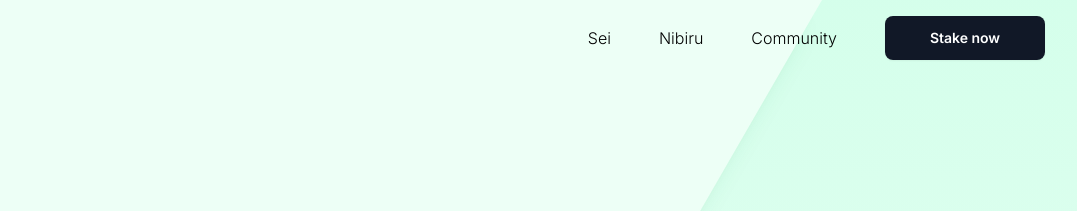
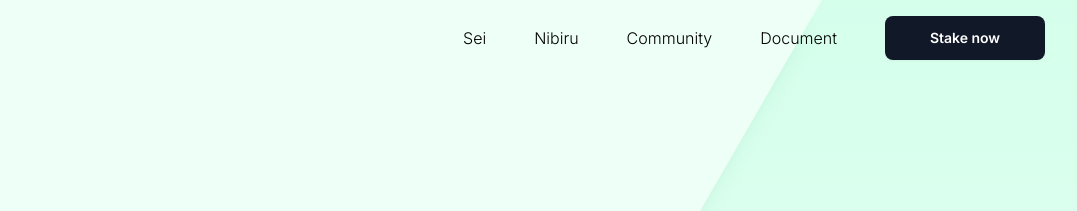
Before and after one commit to KryptoniteDAO/Kryptonite-Website, an Astro site: page / in a window 1280 px wide. Shown: the top 211 px of the page, 203-1280 px from the left. Built offline with nearby package versions, Linux system fonts and the light colour scheme; Astro itself is replaced by a stand-in of ours.

Commit message:
add document link

```diff
--- a/src/components/Nav.jsx
+++ b/src/components/Nav.jsx
@@ -62,6 +62,13 @@ export default function Hero() {
                       >
                         Community
                       </a>
+                      <a
+                        href="https://docs.kryptonite.finance/"
+                        target="_blank"
+                        className="px-4 py-2 text-md"
+                      >
+                        Document
+                      </a>
                       <div className="md:flex hidden items-center pl-4">
                         <a
                           href="https://app.kryptonite.finance/"
@@ -74,7 +81,8 @@ export default function Hero() {
                     </div>
                   </div>
                   <div className="-mr-2  items-center hidden mt-4">
-                    <Disclosure.Button className="relative inline-flex items-center justify-center rounded-xl p-2 text-gray-400 hover:bg-gray-100 hover:text-gray-500 focus:outline-none focus:ring-2 focus:ring-inset focus:ring-green-500">
+                    <Disclosure.Button
+                        className="relative inline-flex items-center justify-center rounded-xl p-2 text-gray-400 hover:bg-gray-100 hover:text-gray-500 focus:outline-none focus:ring-2 focus:ring-inset focus:ring-green-500">
                       <span className="absolute -inset-0.5" />
                       <span className="sr-only">Open main menu</span>
                       {open ? (
```
